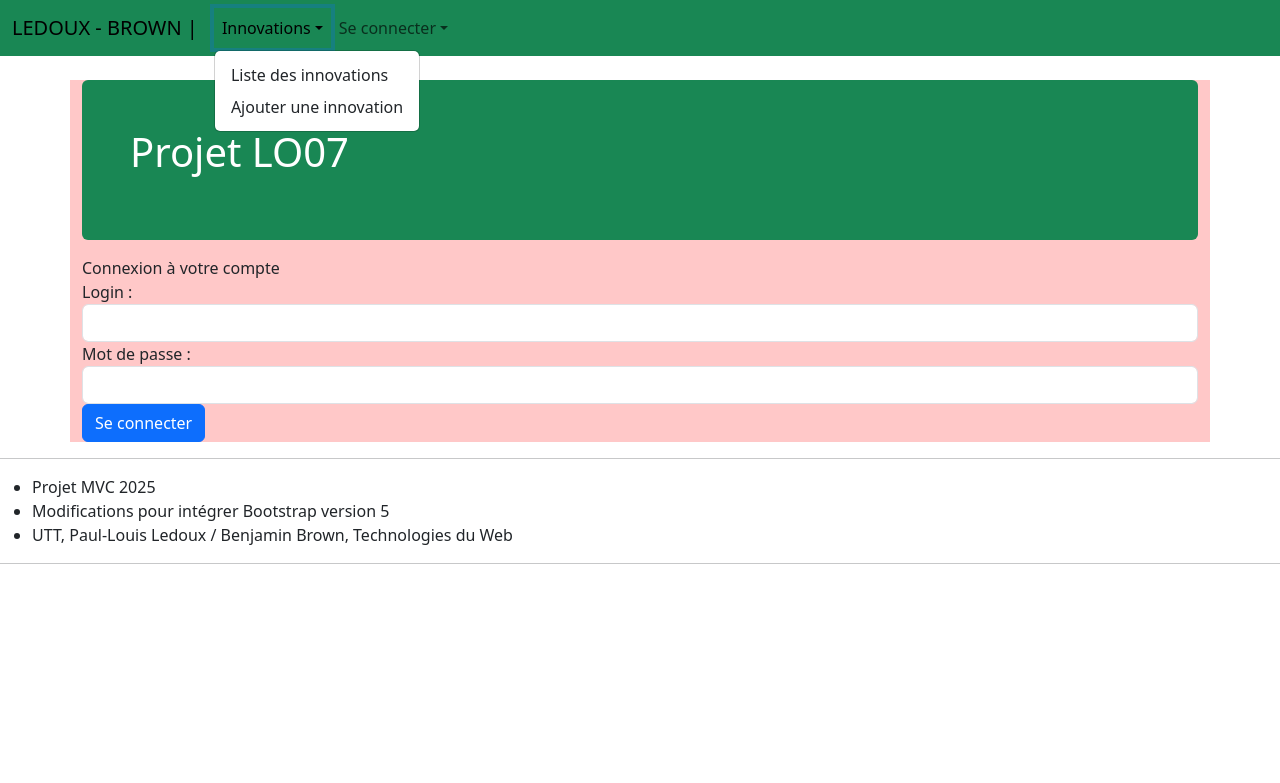
After one commit to poll0ui5/ProjetLO07, a PHP site: page /app/view/projet_login.php in a window 1280 px wide, after a click on "Innovations". The commit adds this page. Shown: the top 783 px of the page. Run offline with PHP 8.4, Linux system fonts and the light colour scheme; a stand-in replaces the project's code that opens the database connection.

Commit message:
début menu connexion

```diff
--- a/app/model/ModelProjet.php
+++ b/app/model/ModelProjet.php
@@ -44,7 +44,4 @@ class ModelProjet {
         $this->groupe = $groupe;
     }
 
-
-
-
 }
--- a/app/view/fragment/fragmentMenu.html
+++ b/app/view/fragment/fragmentMenu.html
@@ -3,7 +3,7 @@
 
 <nav class="navbar navbar-expand-lg bg-success fixed-top">
   <div class="container-fluid">
-    <a class="navbar-brand" href="router1.php?action=CaveAccueil">BOSS Boss</a>
+    <a class="navbar-brand" href="router1.php?action=CaveAccueil">LEDOUX BROWN | BOSS Boss</a>
     <button class="navbar-toggler" type="button" data-bs-toggle="collapse" data-bs-target="#navbarSupportedContent"
             aria-controls="navbarSupportedContent" aria-expanded="false" aria-label="Toggle navigation">
       <span class="navbar-toggler-icon"></span>
--- /dev/null
+++ b/app/view/fragment/fragmentMenu.php
@@ -0,0 +1,68 @@
+<?php
+// Vérifie si un utilisateur est connecté
+$connected = isset($_SESSION['login_id']) && $_SESSION['login_id'] != 0;
+
+// Récupère les infos du user s'il est connecté
+$nomAffiche = "";
+if ($connected) {
+    require_once 'config/Connexion.php'; // adapter le chemin si besoin
+    $pdo = Connexion::getInstance();
+    $query = "SELECT nom, prenom FROM personne WHERE id = :id";
+    $statement = $pdo->prepare($query);
+    $statement->execute([':id' => $_SESSION['login_id']]);
+    $user = $statement->fetch(PDO::FETCH_ASSOC);
+
+    if ($user) {
+        $nomAffiche = strtoupper($user['nom']) . " " . ucfirst(strtolower($user['prenom']));
+    }
+}
+?>
+
+<nav class="navbar navbar-expand-lg bg-success fixed-top">
+  <div class="container-fluid">
+    <a class="navbar-brand" href="router1.php?action=CaveAccueil">LEDOUX - BROWN | <?= htmlspecialchars($nomAffiche) ?></a>
+    <button class="navbar-toggler" type="button" data-bs-toggle="collapse" data-bs-target="#navbarSupportedContent"
+            aria-controls="navbarSupportedContent" aria-expanded="false" aria-label="Toggle navigation">
+      <span class="navbar-toggler-icon"></span>
+    </button>
+
+    <div class="collapse navbar-collapse" id="navbarSupportedContent">
+      <ul class="navbar-nav me-auto mb-2 mb-lg-0">
+
+        <?php if ($connected): ?>
+        <!-- Menu Étudiants : visible uniquement si connecté -->
+        <li class="nav-item dropdown">
+          <a class="nav-link dropdown-toggle" href="#" role="button" data-bs-toggle="dropdown" aria-expanded="false">Étudiants</a>
+          <ul class="dropdown-menu">
+            <li><a class="dropdown-item" href="router1.php?action=EtudiantReadAll">Liste des étudiants</a></li>
+            <li><a class="dropdown-item" href="router1.php?action=EtudiantCreate">Ajouter un étudiant</a></li>
+          </ul>
+        </li>
+        <?php endif; ?>
+
+        <!-- Menu Innovations : toujours visible -->
+        <li class="nav-item dropdown">
+          <a class="nav-link dropdown-toggle" href="#" role="button" data-bs-toggle="dropdown" aria-expanded="false">Innovations</a>
+          <ul class="dropdown-menu">
+            <li><a class="dropdown-item" href="router1.php?action=InnovationListe">Liste des innovations</a></li>
+            <li><a class="dropdown-item" href="router1.php?action=InnovationAjout">Ajouter une innovation</a></li>
+          </ul>
+        </li>
+
+        <!-- Menu Connexion : toujours visible -->
+        <li class="nav-item dropdown">
+          <a class="nav-link dropdown-toggle" href="#" role="button" data-bs-toggle="dropdown" aria-expanded="false">Se connecter</a>
+          <ul class="dropdown-menu">
+            <?php if (!$connected): ?>
+              <li><a class="dropdown-item" href="router1.php?action=ProjectLogin">Connexion</a></li>
+              <li><a class="dropdown-item" href="router1.php?action=RegisterForm">Inscription</a></li>
+            <?php else: ?>
+              <li><a class="dropdown-item" href="router1.php?action=Logout">Déconnexion</a></li>
+            <?php endif; ?>
+          </ul>
+        </li>
+
+      </ul>
+    </div>
+  </div>
+</nav>
--- a/app/view/projetAccueil.php
+++ b/app/view/projetAccueil.php
@@ -4,7 +4,7 @@
 <body>
   <div class="container">
     <?php
-    include 'fragment/fragmentMenu.html';
+    include 'fragment/fragmentMenu.php';
     include 'fragment/fragmentJumbotron.html';
     ?>
   </div>
--- /dev/null
+++ b/app/view/projet_login.php
@@ -0,0 +1,29 @@
+<?php include 'fragment/fragmentHeader.html'; ?>
+<body>
+  <div class="container">
+    <?php
+    include 'fragment/fragmentMenu.php';
+    include 'fragment/fragmentJumbotron.html';
+    ?>
+
+    <div class="panel panel-primary">
+      <div class="panel-heading">Connexion à votre compte</div>
+      <div class="panel-body">
+        <form role="form" method="post" action="router.php?action=login">
+          <div class="form-group">
+            <label for="login">Login :</label>
+            <input type="text" class="form-control" id="login" name="login" required>
+          </div>
+          <div class="form-group">
+            <label for="password">Mot de passe :</label>
+            <input type="password" class="form-control" id="password" name="password" required>
+          </div>
+          <button type="submit" class="btn btn-primary">Se connecter</button>
+        </form>
+      </div>
+    </div>
+  </div>
+
+  <?php include 'fragment/fragmentFooter.html'; ?>
+</body>
+</html>
--- a/index.php
+++ b/index.php
@@ -1,4 +1,7 @@
 <?php
+session_start();
+$_SESSION['login_id']=0;
+$_SESSION['utilisateur']="?";
 
 header('Location: app/router/router1.php?action=projetAccueil');
 //nouvelle version
```
Also changed, not shown: app/controller/ControllerPersonne.php (+24 -4 lines), app/controller/ControllerProjet.php (+11 -0 lines), app/model/ModelPersonne.php (+17 -0 lines), app/router/router1.php (+3 -6 lines).
